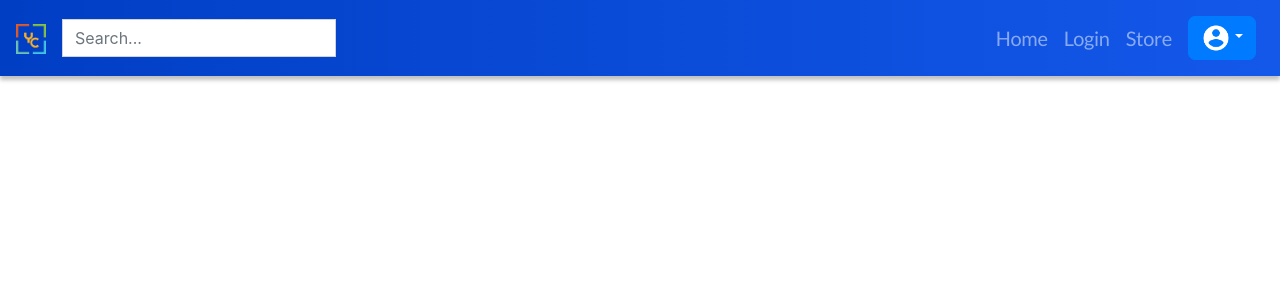
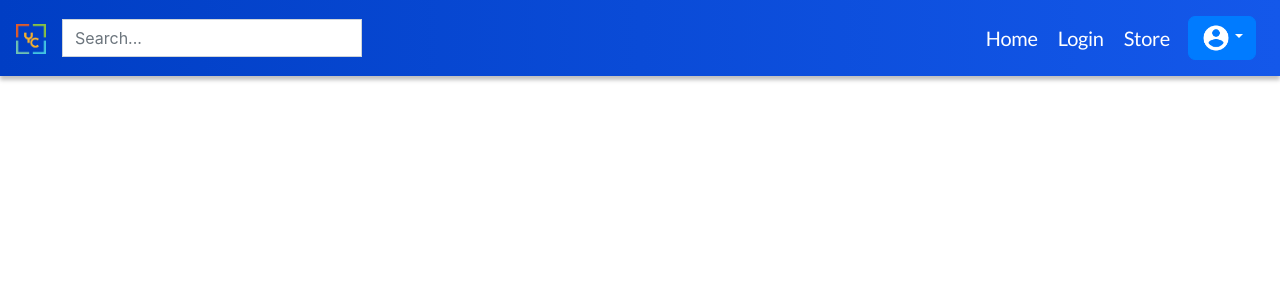
Before and after one commit to youthcomputing/Central-by-YC, a React (Create React App) app: page / in a window 1280 px wide. Shown: the top 300 px of the page. Built offline with nearby package versions, Linux system fonts and the light colour scheme.

Commit message:
changes 2 navbar

```diff
--- a/src/Partials/Header.js
+++ b/src/Partials/Header.js
@@ -6,15 +6,18 @@ import Form from "react-bootstrap/Form";
 import FormControl from "react-bootstrap/FormControl";
 import DropdownButton from "react-bootstrap/DropdownButton";
 import Dropdown from "react-bootstrap/Dropdown";
-import * as ROUTES from "../Constants/Routes";
-import { withRouter } from "react-router-dom";
+import { NavLink } from 'react-router-dom';
+
+
+
+
 
 
 
 function App() {
   return (
     <div className="App">
-      <Navbar className="hello" expand="sm" variant="dark">
+      <Navbar collapseOnSelect className="Box" expand="lg" variant="dark">
         {/* This is the logo in the NavBar */}
         <Navbar.Brand href="/">
           <img src="yclogo.png" width="30" height="30" alt="Central by YC" />
@@ -27,22 +30,13 @@ function App() {
             <FormControl
               type="text"
               placeholder="Search..."
-              className="mr-sm-2"
+              className="mr-sm-2 "
             />
           </Form>
         </Nav>
         {/* This is the search bar */}
 
-    {/* <MDBCol>
-      <div className="input-group md-form form-sm form-1 pl-0">
-        <div className="input-group-prepend">
-          <span className="input-group-text purple lighten-3" id="basic-text1">
-            <MDBIcon className="text-white" icon="search" />
-          </span>
-        </div>
-        <input className="form-control my-0 py-1" type="text" placeholder="Search" aria-label="Search" />
-      </div>
-    </MDBCol> */}
+
 
         {/* Responsive nav bar */}
         <Navbar.Toggle aria-controls="responsive-navbar-nav" />
@@ -53,14 +47,14 @@ function App() {
           {/* Spacing between search bar and nav links*/}
 
           {/* Right algined items */}
-          <Nav  className="fontLato " variant="pills" defaultActiveKey="/">
-            <Nav.Link className="navItems " >Home</Nav.Link>
-            <Nav.Link className="navItems " href="#">
+          <Nav  className="fontLato "  >
+            <NavLink className="navItems" activeClassName="active" to="/"  >Home</NavLink>
+            <NavLink className="navItems " activeClassName="active" to="/login" >
               Login
-            </Nav.Link>
-            <Nav.Link className="navItems" href="#2">
+            </NavLink>
+            <NavLink className="navItems" activeClassName="active" to="/selectUser" >
               Store
-            </Nav.Link>
+            </NavLink>
           </Nav>
           <Nav>
 
--- a/src/Partials/header.css
+++ b/src/Partials/header.css
@@ -1,4 +1,4 @@
-.hello {
+.Box {
   width: 100%;
 
   background: linear-gradient(90deg, #003ec4 0%, #1458ea 100%);
@@ -13,7 +13,7 @@
   border-radius: 0;
 }
 .mr-sm-2 {
-  min-width: auto;
+  min-width: 300px;
 }
 
 .fontLato {
@@ -30,10 +30,10 @@
 .navItems {
   margin-top: auto;
   margin-right: auto;
+  margin: 10px;
+  color: #ffffff;
 }
 
-.input-group.md-form.form-sm.form-1 input {
-  border: 1px solid #bdbdbd;
-  border-top-right-radius: 0.25rem;
-  border-bottom-right-radius: 0.25rem;
+.navItems:hover {
+  color: aliceblue;
 }
```
